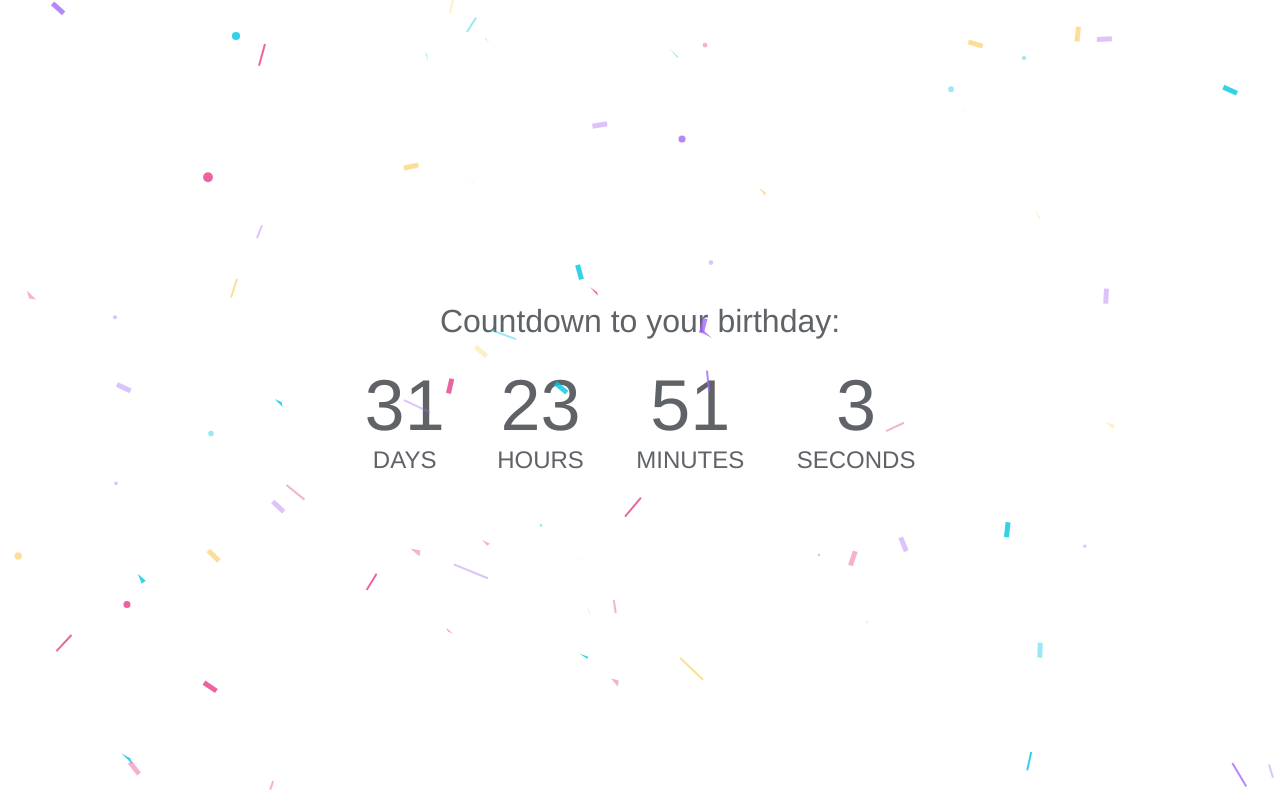
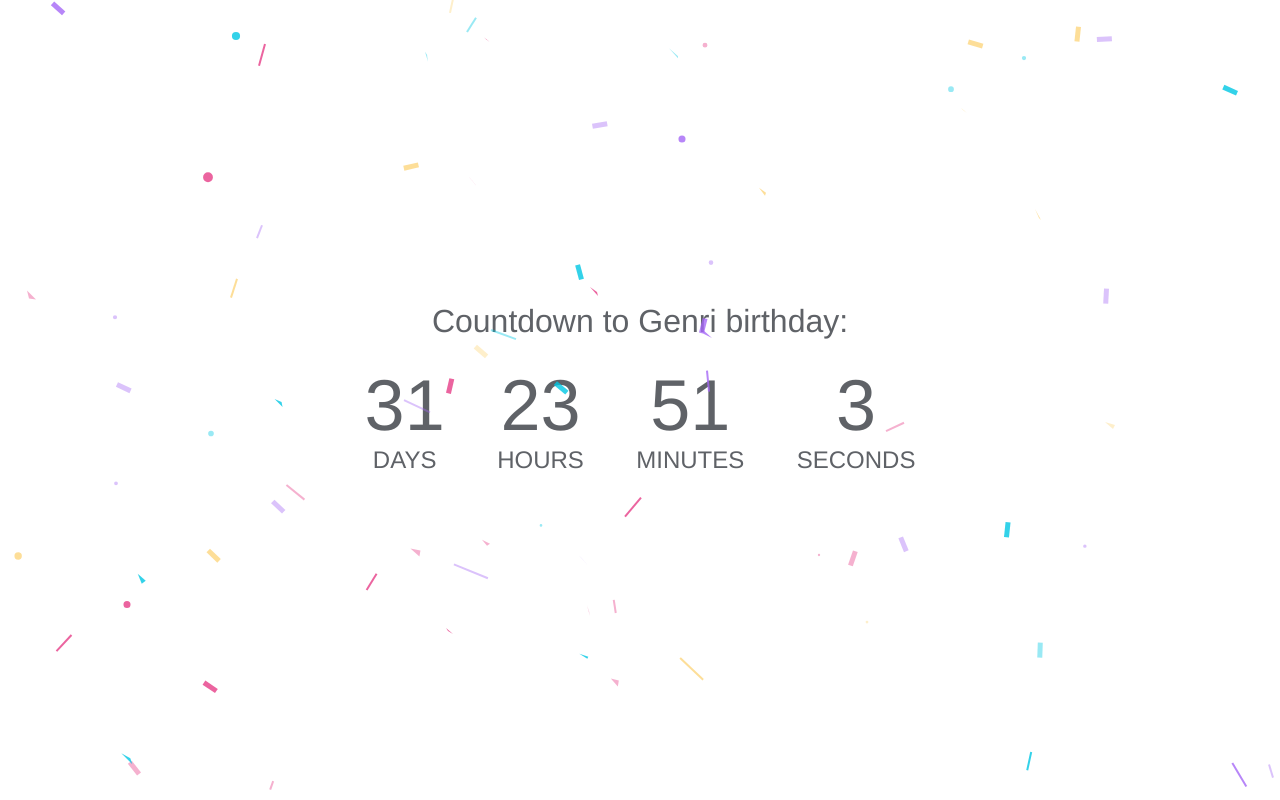
Before and after one commit to BrahmaYatmika/counting-down, a plain HTML site: page index.html in a window 1280 px wide. Drawn offline with Linux system fonts and the light colour scheme.

Commit message:
Update index.html

```diff
--- a/index.html
+++ b/index.html
@@ -15,7 +15,7 @@
   <canvas id=c></canvas>
   <canvas id="confetti"></canvas>
   <div class="container" id="count">
-    <h1 id="head">Countdown to your birthday:</h1>
+    <h1 id="head">Countdown to Genri birthday:</h1>
     <ul>
       <li><span id="day"></span>days</li>
       <li><span id="hour"></span>hours</li>
```
